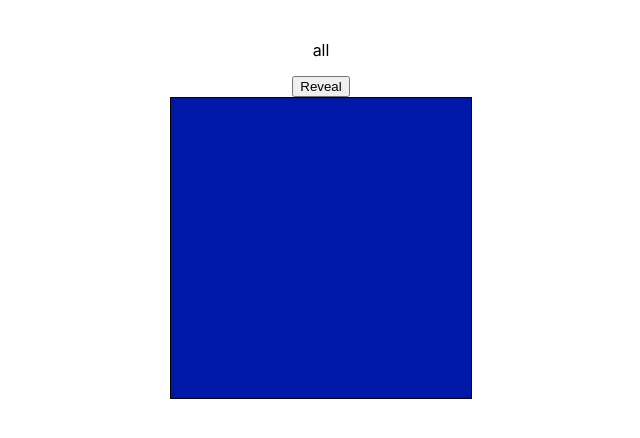
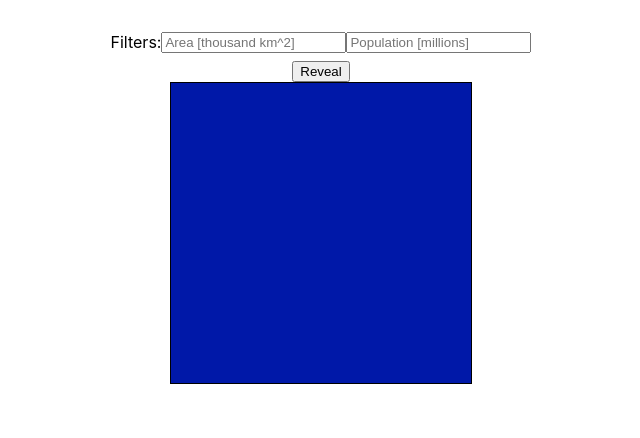
Before and after one commit to ryanpbrewster/country-flags, a React (Create React App) app: page / in a window 1280 px wide. Shown: the top 438 px of the page, without its empty margins (319-959 px from the left). Built offline with nearby package versions, Linux system fonts and the light colour scheme.

Commit message:
Add filters for population and area

```diff
--- a/src/App.tsx
+++ b/src/App.tsx
@@ -1,24 +1,22 @@
 import React, { useEffect, useMemo, useState } from "react";
 import styled from "styled-components";
 import { CountryFlag } from "./assets";
-import { COUNTRY_DATA, getCountryCodes, Mode, MODES } from "./codes";
+import { COUNTRY_DATA, getCountryCodes } from "./codes";
 import { mod } from "./utils";
 
 const App: React.FC = () => {
-  const [mode, setMode] = useState<Mode>("all");
+  const [areaLimit, setAreaLimit] = useState<number>(0);
+  const [populationLimit, setPopulationLimit] = useState<number>(0);
   const [hidden, setHidden] = useState<boolean>(true);
-  const codes = useMemo(() => getCountryCodes(mode), [mode]);
+  const codes = useMemo(() => getCountryCodes({ areaLimit, populationLimit }), [
+    areaLimit,
+    populationLimit,
+  ]);
   const [idx, setIdx] = useState<number>(0);
 
   useEffect(() => {
     const keydown = (evt: any) => {
       switch (evt.key) {
-        case "ArrowUp":
-          setMode((cur) => MODES[mod(MODES.indexOf(cur) - 1, MODES.length)]);
-          break;
-        case "ArrowDown":
-          setMode((cur) => MODES[mod(MODES.indexOf(cur) + 1, MODES.length)]);
-          break;
         case "ArrowRight":
           setIdx((cur) => cur + 1);
           break;
@@ -52,13 +50,27 @@ const App: React.FC = () => {
     <>
       <p>{code}</p>
       <p>
-        {COUNTRY_DATA[code]?.name} @ {COUNTRY_DATA[code]?.population}
+        {COUNTRY_DATA[code]?.name}: {COUNTRY_DATA[code]?.population} million
+        people
       </p>
+      <p>{COUNTRY_DATA[code]?.area} thousand square kilometers</p>
     </>
   );
   return (
     <AppWrapper>
-      <p>{mode}</p>
+      <AppHeader>
+        Filters:
+        <input
+          value={areaLimit || undefined}
+          onChange={(evt) => setAreaLimit(Number(evt.target.value))}
+          placeholder="Area [thousand km^2]"
+        />
+        <input
+          value={populationLimit || undefined}
+          onChange={(evt) => setPopulationLimit(Number(evt.target.value))}
+          placeholder="Population [millions]"
+        />
+      </AppHeader>
       <button
         onMouseDown={() => setHidden(false)}
         onMouseUp={() => setHidden(true)}
@@ -78,4 +90,10 @@ const AppWrapper = styled.div`
   margin: 24px;
 `;
 
+const AppHeader = styled.div`
+  display: flex;
+  flex-direction: row;
+  margin: 8px;
+`;
+
 export default App;
--- a/src/codes.ts
+++ b/src/codes.ts
@@ -255,26 +255,26 @@ export const ALL_COUNTRY_CODES = [
 
 export type CountryCode = typeof ALL_COUNTRY_CODES[number];
 
-export const MODES = ["all", "1mil", "10mil"] as const;
-export type Mode = typeof MODES[number];
-
 interface CountryData {
   readonly name: string;
   readonly population: number;
   readonly area?: number;
 }
 export const COUNTRY_DATA: { [key: string]: CountryData } = country_data;
-export function getCountryCodes(mode: Mode): readonly CountryCode[] {
-  switch (mode) {
-    case "all":
-      return ALL_COUNTRY_CODES;
-    case "1mil":
-      return ALL_COUNTRY_CODES.filter(
-        (code) => (COUNTRY_DATA[code]?.population ?? 0) > 1
-      );
-    case "10mil":
-      return ALL_COUNTRY_CODES.filter(
-        (code) => (COUNTRY_DATA[code]?.population ?? 0) > 10
-      );
-  }
+
+interface Filters {
+  readonly areaLimit: number;
+  readonly populationLimit: number;
 }
+export function getCountryCodes({
+  areaLimit,
+  populationLimit,
+}: Filters): readonly CountryCode[] {
+  return ALL_COUNTRY_CODES.filter((code) => {
+    const data = COUNTRY_DATA[code];
+    return (
+      (data?.area ?? 0) >= areaLimit &&
+      (data?.population ?? 0) >= populationLimit
+    );
+  });
+}
```
